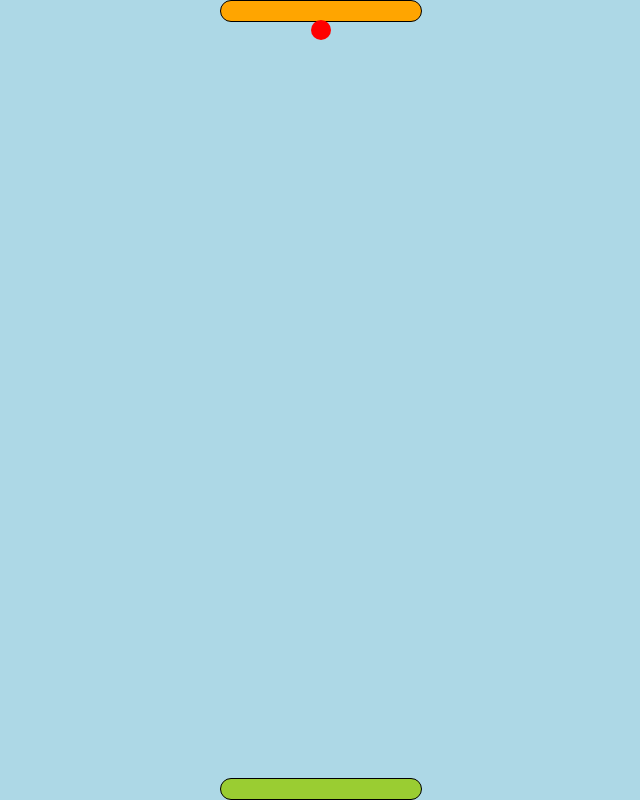
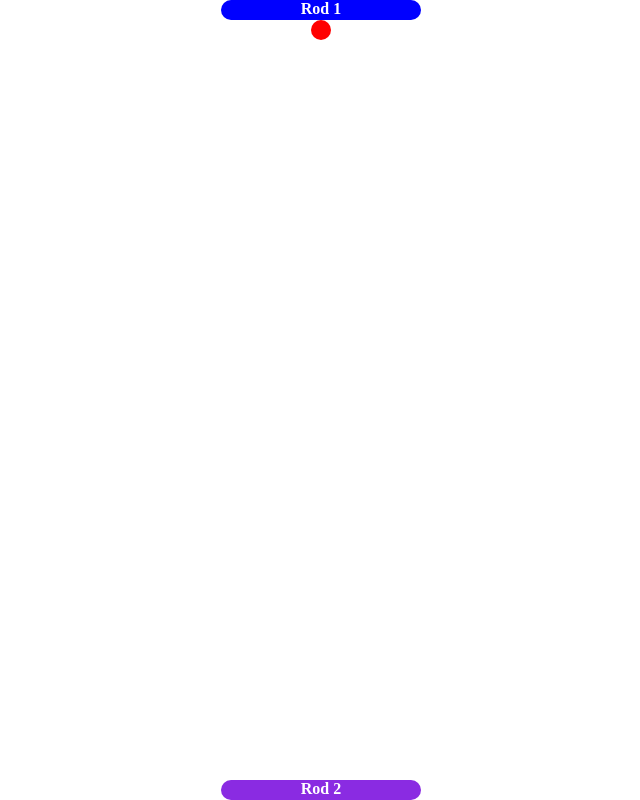
Before and after one commit to deep-bansal/Ping--Pong-Game, a plain HTML site: page index.html in a window 1280 px wide. Shown: the whole page, without its empty margins (319-959 px from the left). Drawn offline with Linux system fonts and the light colour scheme.

Commit message:
final change

```diff
--- a/index.html
+++ b/index.html
@@ -1,20 +1,18 @@
 <!DOCTYPE html>
-<html lang="en">
+<html>
 <head>
+    <title>Ping Pong</title>
     <link rel="stylesheet" href="style.css">
-    <title>Ping Pong Game</title>
 </head>
+<body>
 
-<body>
-    <div class = "container">
-        <div id = "one"></div>
-        <div id = "two"></div>
-        <div class = "ball"></div>
+    <div id="container">
+
+        <div id="ball"></div>
+        <div id="rod1">Rod 1</div>
+        <div id="rod2">Rod 2</div>
 
     </div>
-
-    <script src="script.js"></script>
-
-
+ <script src = "script.js"></script>
 </body>
 </html>
--- a/script.js
+++ b/script.js
@@ -1,6 +1,6 @@
-var ball = document.getElementsByClassName('ball')[0];
-var rod1 = document.getElementById('one');
-var rod2 = document.getElementById('two');
+var ball = document.getElementById('ball');
+var rod1 = document.getElementById('rod1');
+var rod2 = document.getElementById('rod2');
 
 
 const storeName = "PPName";
--- a/style.css
+++ b/style.css
@@ -1,14 +1,8 @@
-body{
-   margin: 0 !important;
-}
-.container {
+#container {
     position: relative;
-    background-color: lightblue;
-    height: 100vh;
-    width: 100vw;
 }
 
-.ball {
+#ball {
     width: 20px;
     height: 20px;
     background-color: red;
@@ -18,7 +12,7 @@ body{
     border-radius: 50%;
 }
 
-#one, #two {
+#rod1, #rod2 {
     width: 200px;
     height: 20px;
     position: fixed;
@@ -27,15 +21,14 @@ body{
     text-align: center;
     color: white;
     font-weight: bold;
-    border: 1px solid black;
 }
 
-#one {
-    background-color: orange;
+#rod1 {
+    background-color: blue;
     top: 0px;
 }
 
-#two {
-    background-color: yellowgreen;
+#rod2 {
+    background-color: blueviolet;
     bottom: 0px;
 }
```
